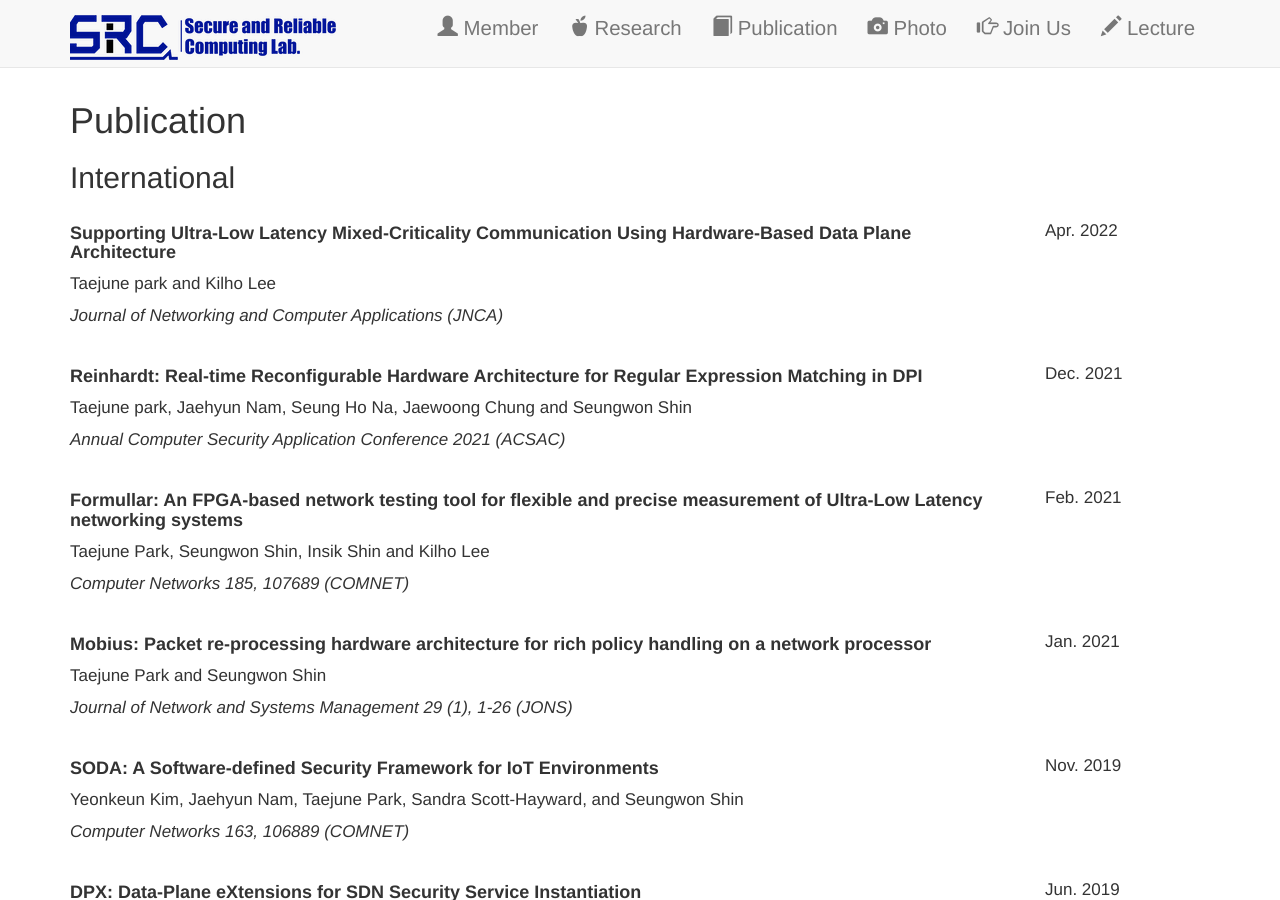
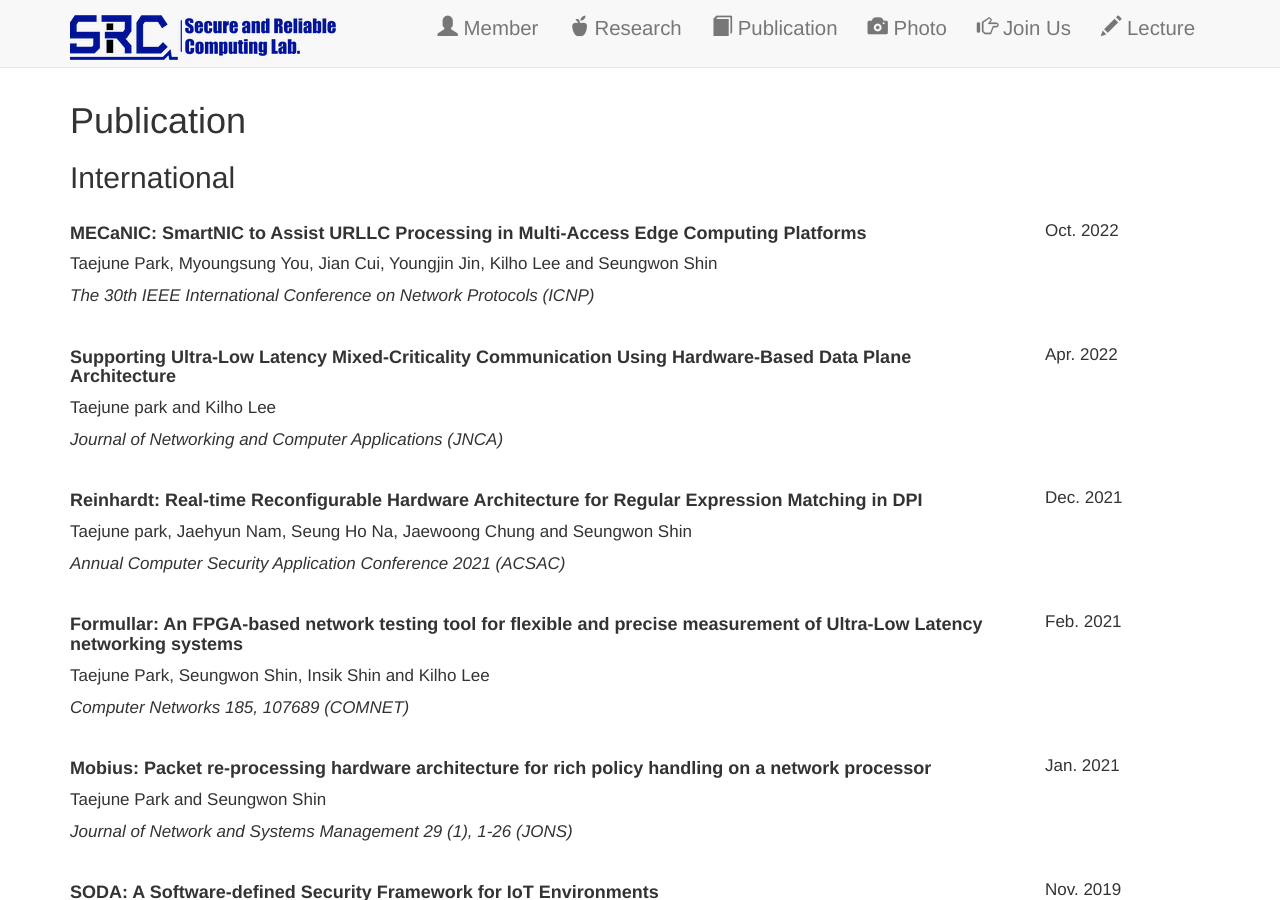
Before and after one commit to src-jnu/src-jnu.github.io, a Jekyll site: the page built from page/publication.html, in a window 1280 px wide and 900 px high. Built offline with Jekyll 4.4.1, drawn with Linux system fonts in a browser that asks for light colours; nearby versions of some CDN libraries; a style sheet for code colours, icons or effects is not loaded.

Commit message:
Update international.yml

```diff
--- a/_data/publication/international.yml
+++ b/_data/publication/international.yml
@@ -1,4 +1,11 @@
 ---
+- title: MECaNIC&#58; SmartNIC to Assist URLLC Processing in Multi-Access Edge Computing Platforms
+  author: Taejune Park, Myoungsung You, Jian Cui, Youngjin Jin, Kilho Lee and Seungwon Shin
+  where: The 30th IEEE International Conference on Network Protocols
+  abbr: ICNP
+  date: Oct. 2022
+
+
 - title: Supporting Ultra-Low Latency Mixed-Criticality Communication Using Hardware-Based Data Plane Architecture
   author: Taejune park and Kilho Lee
   where: Journal of Networking and Computer Applications
```
